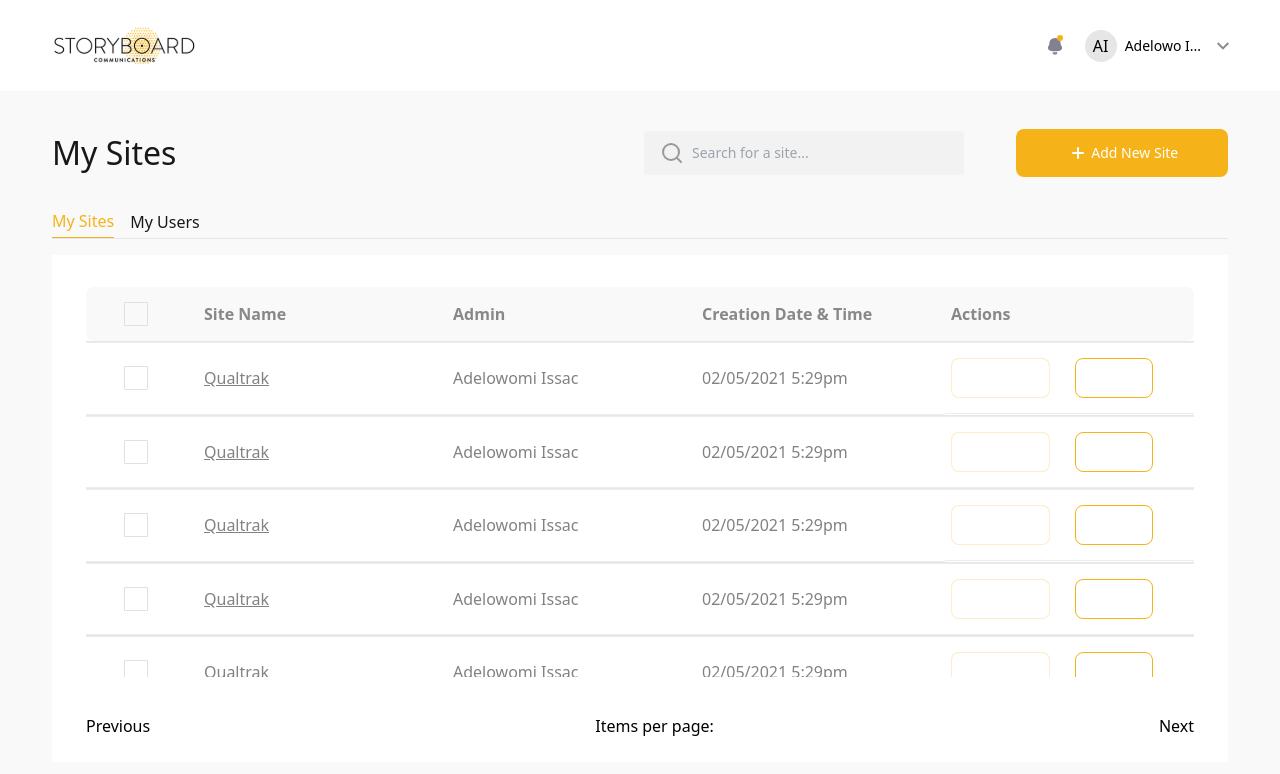
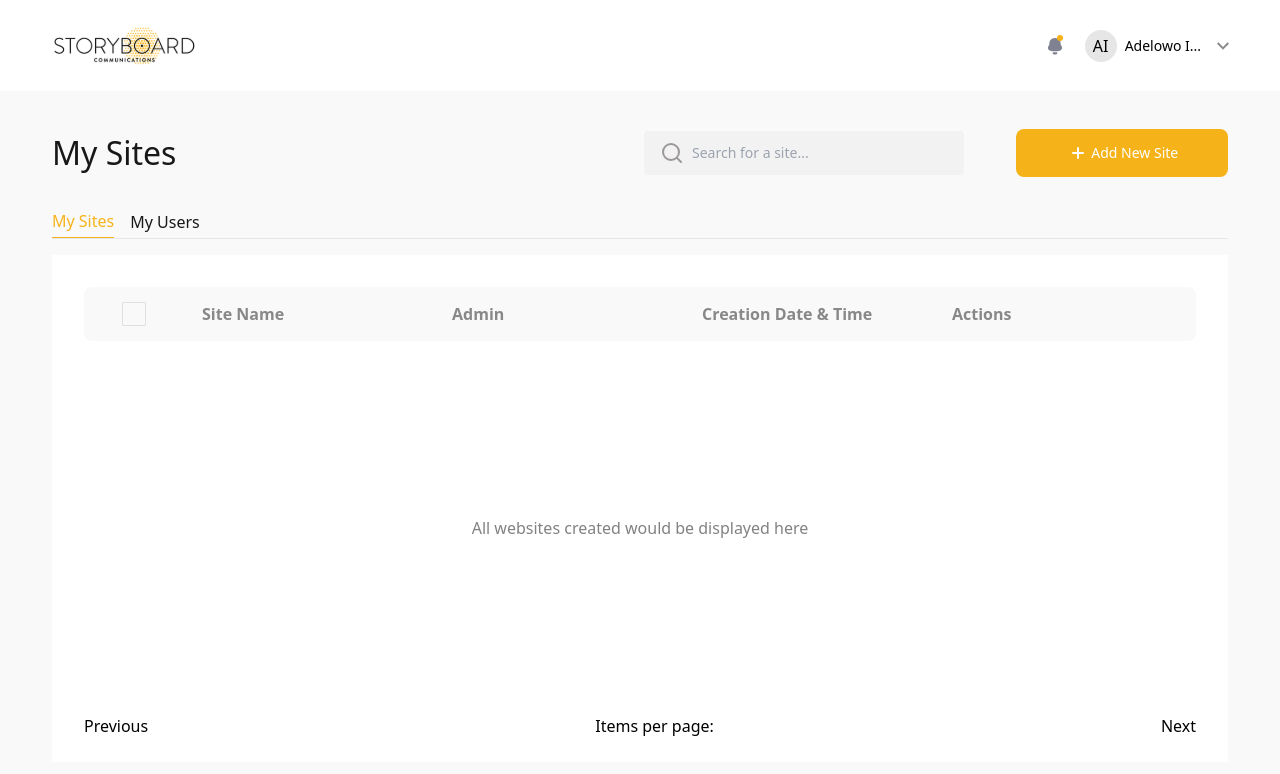
Before and after one commit to Joponpin2000/storyboard, a Next.js app: page / in a window 1280 px wide. Shown: the top 774 px of the page. Built offline with nearby package versions, Linux system fonts and the light colour scheme.

Commit message:
fix: tailwind styles error

```diff
--- a/components/atoms/Button.tsx
+++ b/components/atoms/Button.tsx
@@ -11,6 +11,7 @@ interface PropTypes {
   type?: "submit" | "reset" | "button";
   onClick?: React.DOMAttributes<HTMLButtonElement>["onClick"] | Function;
   outline?: boolean;
+  variant?: "primary" | "secondary";
 }
 const Button = ({
   text,
@@ -23,6 +24,7 @@ const Button = ({
   type = "submit",
   onClick = () => {},
   outline = false,
+  variant = "primary",
 }: PropTypes) => {
   const computedClasses = ["Button text-white bg-primary"];
   if (size === "large") {
@@ -35,8 +37,16 @@ const Button = ({
     );
   }
   if (disabled) computedClasses.push("cursor-not-allowed");
-  if (outline)
-    computedClasses.push("!bg-white border border-primary text-primary");
+  if (outline) {
+    if (variant === "primary") {
+      computedClasses.push("!bg-white border border-primary text-primary");
+    }
+    if (variant === "secondary") {
+      computedClasses.push(
+        "!bg-white border border-darkGrey border-opacity-[24%] text-darkGrey text-opacity-[24%]"
+      );
+    }
+  }
   computedClasses.push(customClasses);
 
   return (
--- a/components/atoms/Input.tsx
+++ b/components/atoms/Input.tsx
@@ -48,7 +48,9 @@ const Input = ({
         full && "w-full"
       } ${customClass}`}
     >
-      <label className="mb-2 text-sm lg:text-base font-medium text-dark text-opacity-[72%]">{label}</label>
+      <label className="mb-2 text-sm lg:text-base font-medium text-dark text-opacity-[72%]">
+        {label}
+      </label>
       {!children && (
         <>
           <div className="relative border mt-auto">
--- a/components/atoms/SearchInput.tsx
+++ b/components/atoms/SearchInput.tsx
@@ -27,7 +27,7 @@ function SearchInput({
     <>
       {label && <label className="mb-2 font-bold text-base op">{label}</label>}
       <form
-        className={`flex items-center max-w-full w-[20rem] px-4 py-[10px] rounded text-sm font-normal bg-grey3 pr-[50px]`}
+        className={`flex items-center max-w-full w-[20rem] px-4 py-[0.625rem] rounded text-sm font-normal bg-grey3 pr-12`}
         onSubmit={handleSubmit}
       >
         <SearchIcon />
--- a/components/molecules/SitesTableView.tsx
+++ b/components/molecules/SitesTableView.tsx
@@ -10,13 +10,13 @@ const SitesTableView = () => {
     { name: "Admin", key: "admin" },
     { name: "Creation Date & Time", key: "creation" },
   ];
-  const tableData = Array(10).fill({
-    siteName: "Qualtrak",
+  // const tableData = Array(10).fill({
+  //   siteName: "Qualtrak",
 
-    admin: "Adelowomi Issac",
-    creation: "02/05/2021 5:29pm",
-  });
-
+  //   admin: "Adelowomi Issac",
+  //   creation: "02/05/2021 5:29pm",
+  // });
+  const tableData = [];
   const [selectedRow, setSelectedRow] = useState(null);
   type modalTypes = "delete" | "edit";
   const [modal, setModal] = useState<{ type: modalTypes; open: boolean }>({
@@ -45,9 +45,9 @@ const SitesTableView = () => {
             element: (
               <Button
                 text="Delete"
-                customClasses="border-darkGrey border-opacity-[24%] text-darkGrey text-opacity-[24%]"
                 size="small"
-                outline
+                variant="secondary"
+                outline={true}
               />
             ),
           },
@@ -62,7 +62,7 @@ const SitesTableView = () => {
         <DeleteSiteModal close={() => setModal({ ...modal, open: false })} />
       )}
       {modal.type === "edit" && modal.open && (
-        <EditSiteModal close={() => setModal({ ...modal, open: false }) } />
+        <EditSiteModal close={() => setModal({ ...modal, open: false })} />
       )}
     </>
   );
--- a/components/organisms/PageSection.tsx
+++ b/components/organisms/PageSection.tsx
@@ -11,7 +11,6 @@ const PageSection = () => {
       <PageHeader />
       <PageTabs options={tabs} {...{ activeTab }} {...{ setActiveTab }} />
       <SitesTableView />
-
     </div>
   );
 };
--- a/components/organisms/Table.tsx
+++ b/components/organisms/Table.tsx
@@ -38,7 +38,7 @@ const Table = ({
   };
 
   return (
-    <div className="w-full py-8 px-[34px] bg-white pb-0 flex-grow h-full overflow-y-auto flex flex-col">
+    <div className="w-full p-8 bg-white pb-0 flex-grow h-full overflow-y-auto flex flex-col">
       <div className="flex-grow overflow-y-hidden flex flex-col">
         <table className="Table">
           <thead className="">
@@ -46,7 +46,9 @@ const Table = ({
               <th className="w-28">
                 <CheckBox
                   onChange={(value: boolean) => toggleSelectAll(value)}
-                  value={selected.length === tableData.length}
+                  value={
+                    tableData.length > 1 && selected.length === tableData.length
+                  }
                 />
               </th>
               {headings.map((heading, headingIndex) => (
@@ -98,7 +100,7 @@ const Table = ({
                     </td>
                   ))}
                   {rowActions?.length ? (
-                    <td className="flex flex-shrink items-center space-x-[25px]">
+                    <td className="flex flex-shrink items-center space-x-6">
                       {rowActions.map((action, actionIndex) => (
                         <div
                           className="cursor-pointer h-10 flex items-center justify-center"
@@ -120,8 +122,23 @@ const Table = ({
                 </tr>
               </Fragment>
             ))}
+            {!tableData.length && (
+              <tr className="border-none mt-40">
+                <td
+                  colSpan={headings?.length + 1}
+                  className="py-6  text-center text-lp-grey2"
+                >
+                  <div className="flex flex-col items-center justify-center">
+                    <p className="text-xs lg:text-base">
+                      All websites created would be displayed here
+                    </p>
+                  </div>
+                </td>
+              </tr>
+            )}
           </tbody>
         </table>
+
         <div className="table-footer">
           <div className="flex items-center space-x-4">Previous</div>
           <div className="flex items-center space-x-4">Items per page:</div>
--- a/styles/globals.scss
+++ b/styles/globals.scss
@@ -76,7 +76,7 @@ body {
     }
 
     td {
-      @apply text-grey4 font-medium border-b border-b-[#ECECEC];
+      @apply text-grey4 font-medium;
     }
   }
 
@@ -95,10 +95,18 @@ body {
     }
   }
   .Modal {
-    @apply fixed z-50 w-full h-full flex flex-col justify-center items-center inset-0 bg-black bg-opacity-50;
+    @apply fixed z-50 w-full h-full flex flex-col justify-center items-center inset-0 bg-dark bg-opacity-[52%];
     // right: calc(50% - 14.4rem);
     // top: calc(50% - 8rem);
   }
 }
+
+/* scroll bar */
+*::-webkit-scrollbar {
+  @apply w-1 h-1 bg-grey rounded-full;
+}
+*::-webkit-scrollbar-thumb {
+  @apply bg-primary rounded-full;
+}
 /* purgecss end ignore */
 @tailwind utilities;
```
